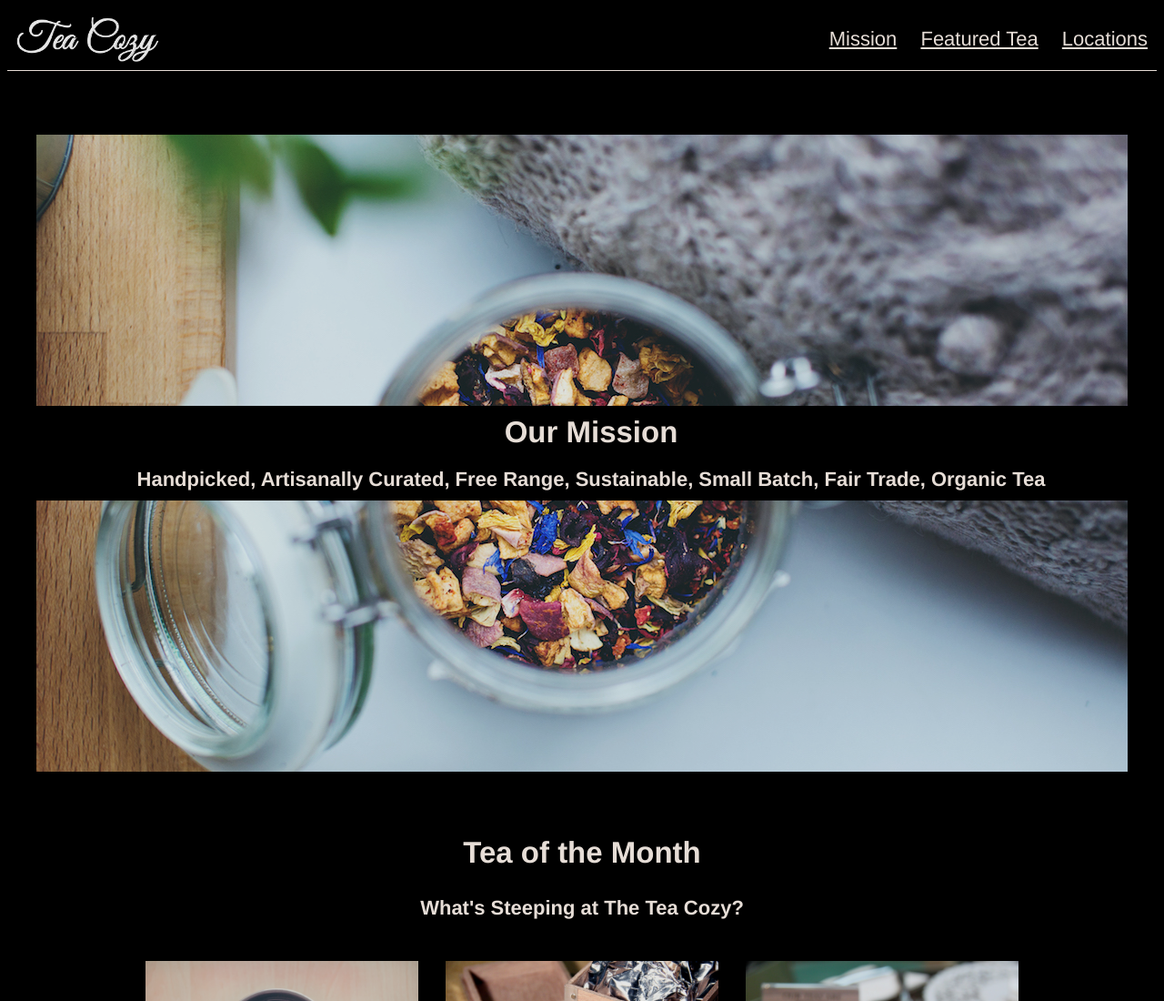
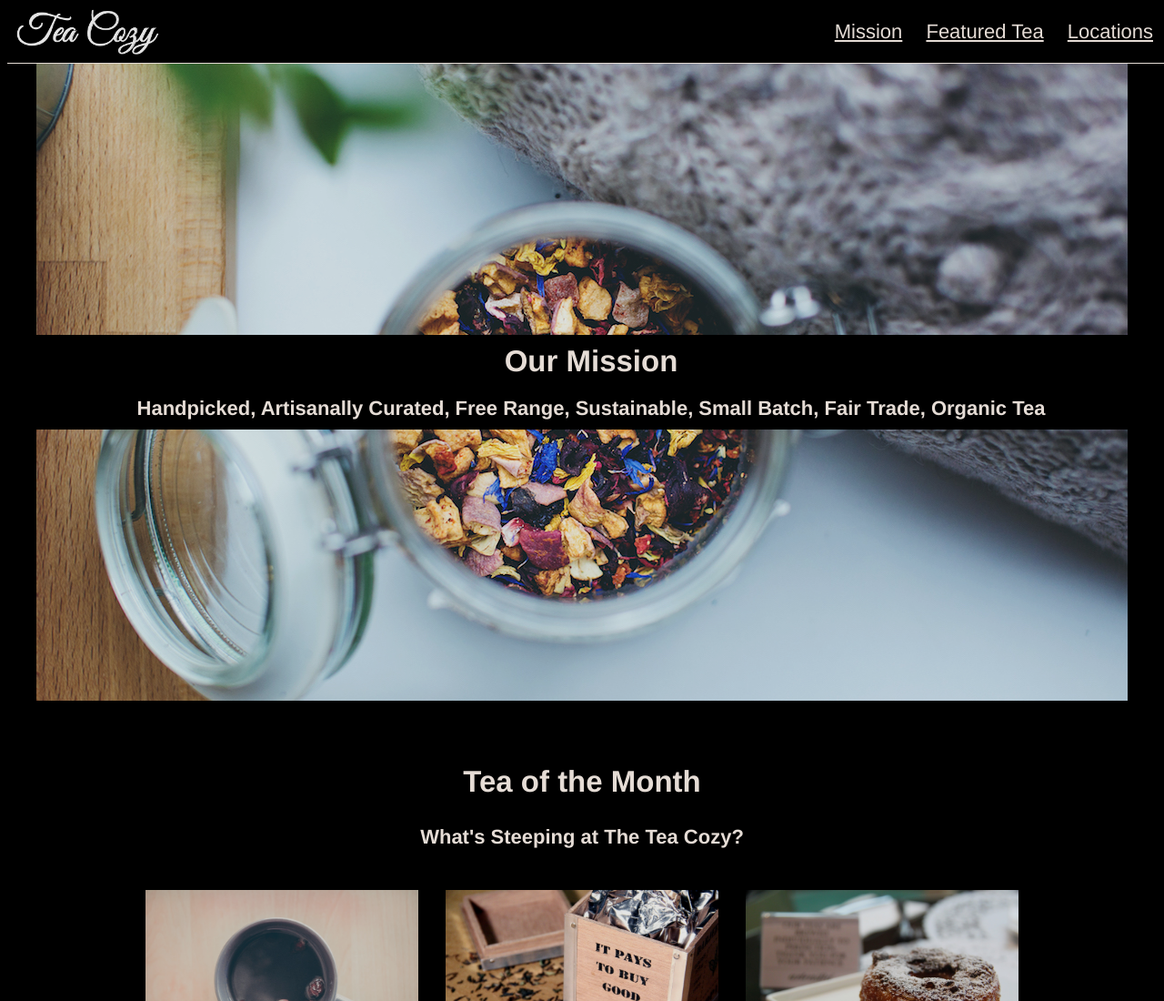
Before and after one commit to samueldowd/tea-cozy, a plain HTML site: page index.html in a window 1280 px wide. Shown: the top 1100 px of the page at 91% size. Drawn offline with Linux system fonts and the light colour scheme.

Commit message:
changed header to be fixed

```diff
--- a/resources/styles/styles.css
+++ b/resources/styles/styles.css
@@ -13,6 +13,11 @@ Header styling
 
 header {
 	height: 69px;
+	position: fixed;
+	top: 0;
+	z-index: 5;
+	background-color: black;
+	width: 100%;
 	border-bottom: 1px solid seashell;
 	display: flex;
 	justify-content: space-between;
@@ -32,6 +37,7 @@ header a {
 
 nav {
 	display: inline;
+	margin-right: 10px;
 }
 
 /*
```
